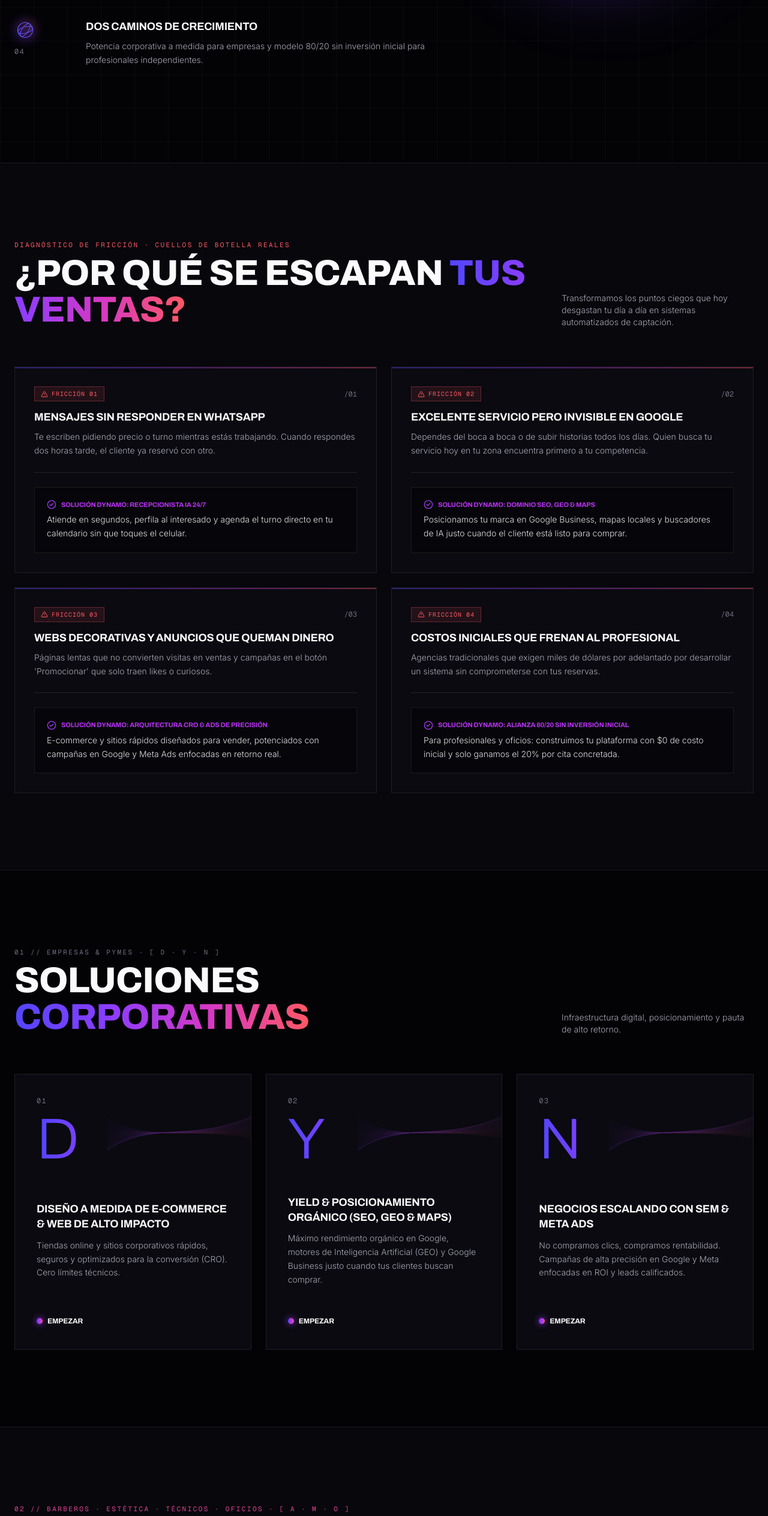
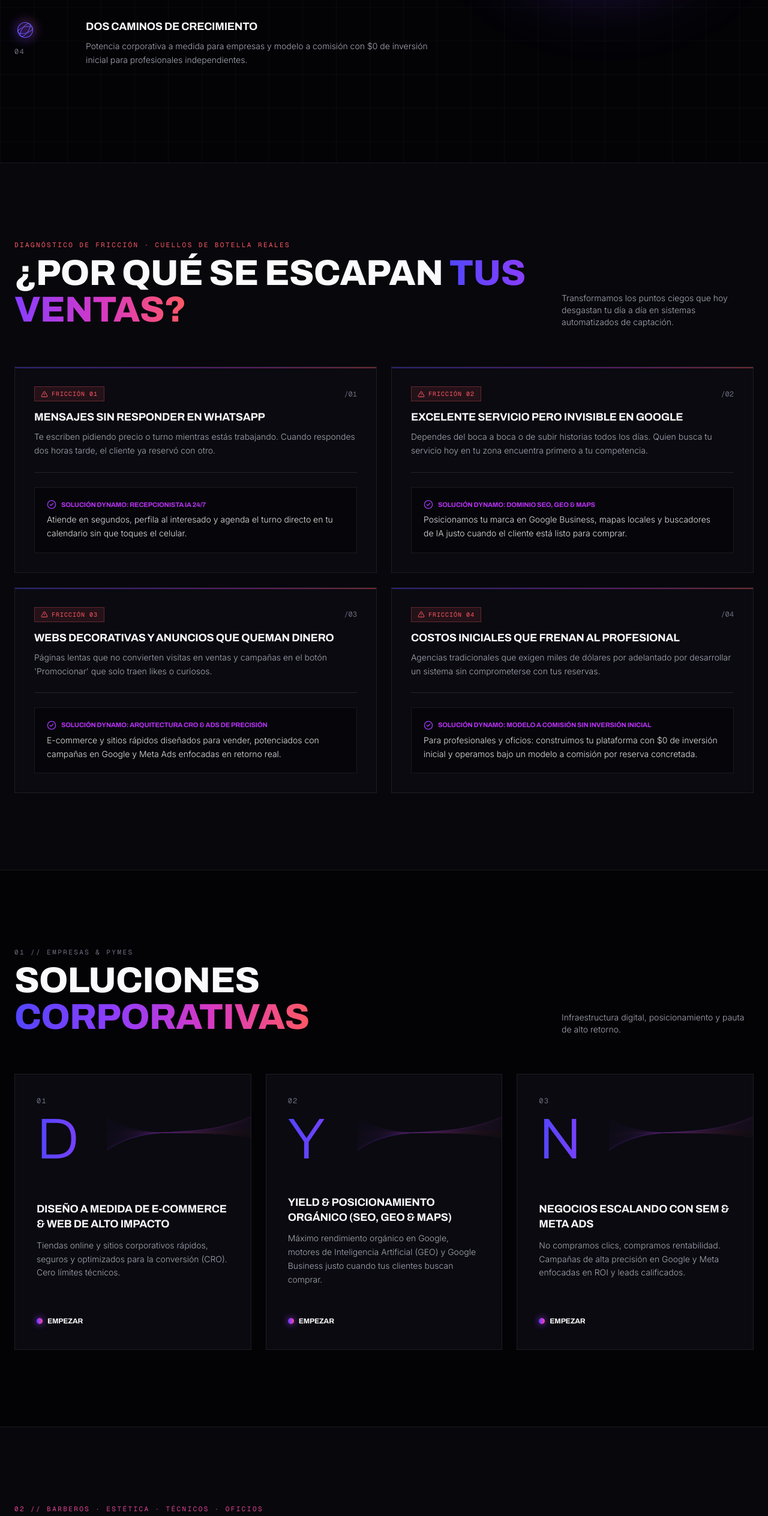
Before and after one commit to carloscraca17/dynamo-solutions, a Next.js app: page / in a window 1280 px wide. Shown: the part 1517-4044 px from the top of the page at 60% size. Built offline with nearby package versions, Linux system fonts and the light colour scheme.

Commit message:
feat: remove 80/20 percentages in favor of open commission model and remove DYN/AMO tags from nav

```diff
--- a/src/app/page.tsx
+++ b/src/app/page.tsx
@@ -416,7 +416,7 @@ export default function DynamoLanding() {
     {
       num: "04",
       heading: "DOS CAMINOS DE CRECIMIENTO",
-      body: "Potencia corporativa a medida para empresas y modelo 80/20 sin inversión inicial para profesionales independientes.",
+      body: "Potencia corporativa a medida para empresas y modelo a comisión con $0 de inversión inicial para profesionales independientes.",
     },
   ];
 
@@ -454,9 +454,9 @@ export default function DynamoLanding() {
       symptomTitle: "COSTOS INICIALES QUE FRENAN AL PROFESIONAL",
       painPoint:
         "Agencias tradicionales que exigen miles de dólares por adelantado por desarrollar un sistema sin comprometerse con tus reservas.",
-      solutionTitle: "ALIANZA 80/20 SIN INVERSIÓN INICIAL",
+      solutionTitle: "MODELO A COMISIÓN SIN INVERSIÓN INICIAL",
       solutionText:
-        "Para profesionales y oficios: construimos tu plataforma con $0 de costo inicial y solo ganamos el 20% por cita concretada.",
+        "Para profesionales y oficios: construimos tu plataforma con $0 de inversión inicial y operamos bajo un modelo a comisión por reserva concretada.",
     },
   ];
 
@@ -485,14 +485,14 @@ export default function DynamoLanding() {
     },
   ];
 
-  // JUEGO DE LETRAS A - M - O (Ecosistema 02: Impulso Modelo 80/20)
+  // JUEGO DE LETRAS A - M - O (Ecosistema 02: Impulso Modelo a Comisión)
   const professionalPillars = [
     {
       code: "01",
       letter: "A",
-      title: "ALIANZA DE ÉXITO COMPARTIDO (MODELO 80/20)",
+      title: "ALIANZA DE ÉXITO COMPARTIDO (MODELO A COMISIÓN)",
       description:
-        "Cero inversión inicial en web. Construimos tu plataforma de reservas: 80% para ti, 20% por cita concretada. Si tú no ganas, nosotros tampoco.",
+        "Cero inversión inicial. Construimos tu plataforma de reservas y trabajamos bajo un modelo a comisión por cada cita concretada. Si tú no ganas, nosotros tampoco.",
     },
     {
       code: "02",
@@ -669,8 +669,8 @@ export default function DynamoLanding() {
                   {[
                     { label: "01. Manifiesto", href: "#manifiesto" },
                     { label: "02. Diagnóstico", href: "#diagnostico" },
-                    { label: "03. Corporativo [D·Y·N]", href: "#corporativo" },
-                    { label: "04. Modelo 80/20 [A·M·O]", href: "#profesionales" },
+                    { label: "03. Corporativo", href: "#corporativo" },
+                    { label: "04. Modelo a Comisión", href: "#profesionales" },
                     { label: "05. Ecosistemas Activos", href: "#clientes" },
                     { label: "06. Caso Bellacy", href: "#caso-estudio" },
                   ].map((item) => (
@@ -1060,7 +1060,7 @@ export default function DynamoLanding() {
                 style={{ color: textMuted }}
                 className="text-[11px] font-mono uppercase tracking-[0.22em] mb-2"
               >
-                01 // EMPRESAS & PYMES · [ D · Y · N ]
+                01 // EMPRESAS & PYMES
               </div>
               <h2 className="font-display font-extrabold uppercase text-3xl sm:text-5xl md:text-6xl leading-[1.02] tracking-tight">
                 SOLUCIONES{" "}
@@ -1134,7 +1134,7 @@ export default function DynamoLanding() {
       </section>
 
       {/* =====================================================================
-          5. IMPULSO PARA PROFESIONALES · MODELO 80/20 — Iniciales A · M · O
+          5. IMPULSO PARA PROFESIONALES · MODELO A COMISIÓN — Iniciales A · M · O
          ===================================================================== */}
       <section
         id="profesionales"
@@ -1151,11 +1151,11 @@ export default function DynamoLanding() {
           >
             <div>
               <div className="text-[11px] font-mono uppercase tracking-[0.22em] text-[#E24497] mb-2">
-                02 // BARBEROS · ESTÉTICA · TÉCNICOS · OFICIOS · [ A · M · O ]
+                02 // BARBEROS · ESTÉTICA · TÉCNICOS · OFICIOS
               </div>
               <h2 className="font-display font-extrabold uppercase text-3xl sm:text-5xl md:text-6xl leading-[1.02] tracking-tight">
                 IMPULSO{" "}
-                <span className="text-digital-gradient">MODELO 80/20</span>
+                <span className="text-digital-gradient">A COMISIÓN</span>
               </h2>
             </div>
             <p
@@ -1216,7 +1216,7 @@ export default function DynamoLanding() {
                     className="inline-flex items-center gap-2 text-xs font-display font-bold uppercase tracking-wider group-hover:text-[#E24497] transition-colors"
                   >
                     <span className="w-2.5 h-2.5 rounded-full bg-digital-gradient shadow-[0_0_12px_#9E38F5]" />
-                    <span>APLICAR AL 80/20</span>
+                    <span>APLICAR AL MODELO</span>
                   </a>
                 </div>
               </motion.div>
```
